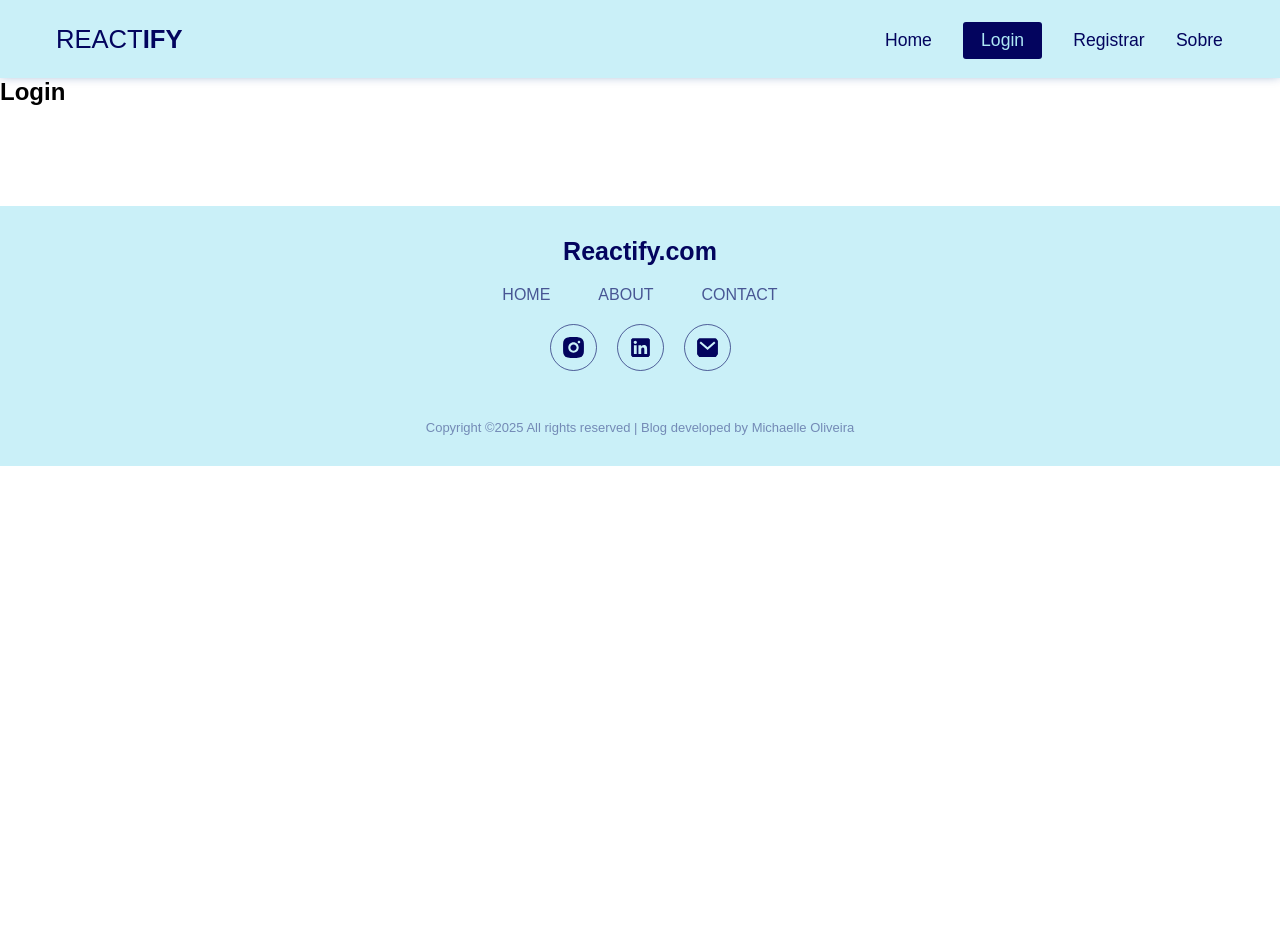
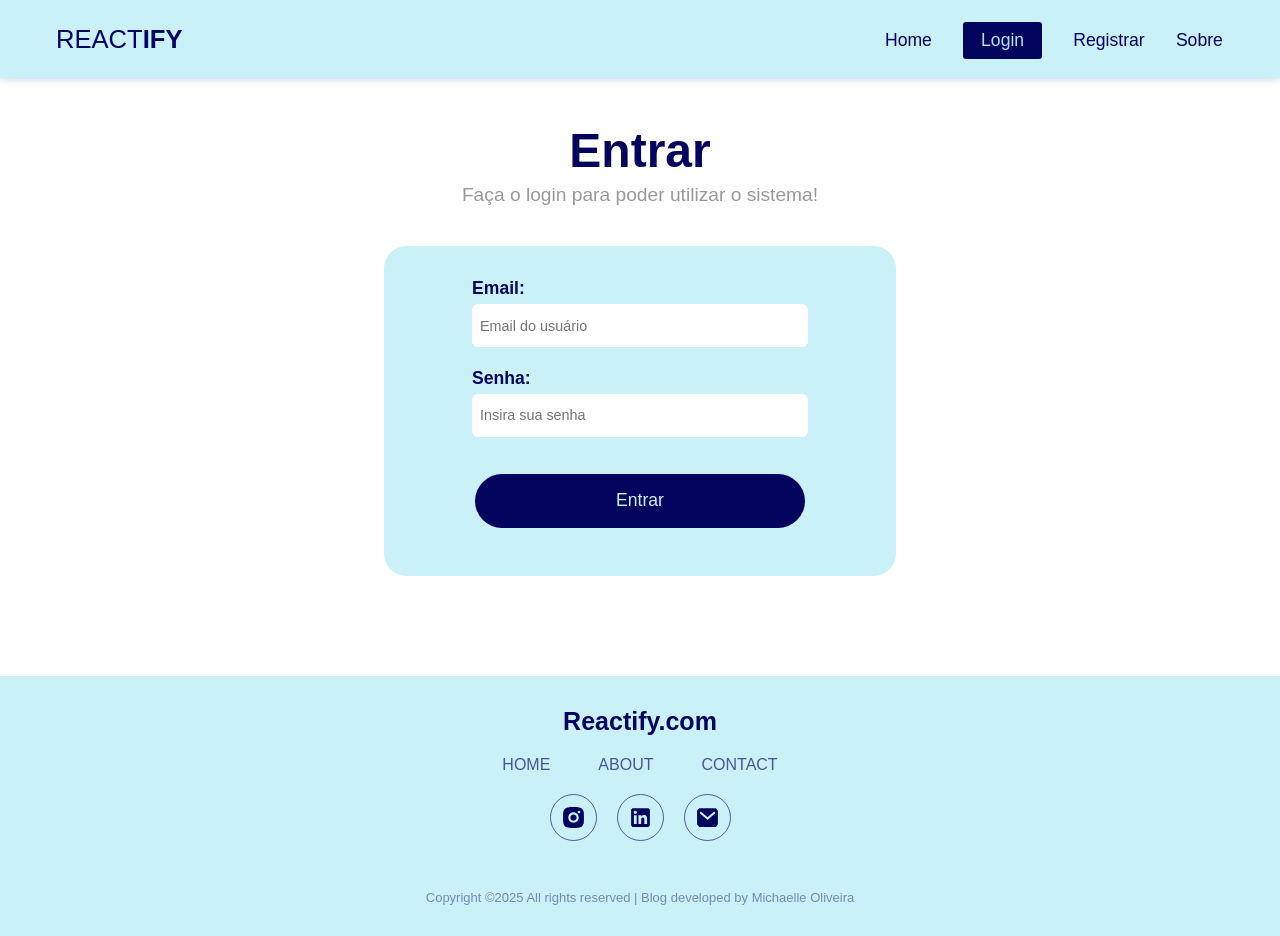
Before and after one commit to michaelleoliveir/reactify, a React (Vite) app: page /login in a window 1280 px wide. Before the commit the page ends 800 px from the top, so only its background shows below. Built offline with nearby package versions, Linux system fonts and the light colour scheme; no server answers; a web font is replaced by a local one.

Commit message:
feat: login logic done

```diff
--- a/src/hooks/useAuthentication.jsx
+++ b/src/hooks/useAuthentication.jsx
@@ -77,6 +77,31 @@ export const useAuthentication = () => {
         signOut(auth)
     }
 
+    // login
+    const login = async (data) => {
+        checkIfIsCancelled(); // avoiding data leaking
+
+        setLoading(true); // its loading
+        setError(false);
+
+        try {
+            await signInWithEmailAndPassword(auth, data.email, data.password);
+            setLoading();
+        } catch (error) {
+            let systemErrorMessage;
+            console.log(error)
+
+            if (error.message.includes("invalid-credential")) {
+                systemErrorMessage = "Dados inválidos!";
+            } else {
+                systemErrorMessage = "Ocorreu um erro. Tente mais tarde."
+            }
+
+            setError(systemErrorMessage);
+            setLoading(false)
+        }
+    }
+
     useEffect(() => {
         return () => setCancelled(true);
     }, []);
@@ -86,6 +111,7 @@ export const useAuthentication = () => {
         createUser,
         error,
         loading,
-        logout
+        logout,
+        login
     };
 };
--- a/src/pages/Login/Login.jsx
+++ b/src/pages/Login/Login.jsx
@@ -1,9 +1,58 @@
+import { RiErrorWarningLine } from "@remixicon/react";
+import { useAuthentication } from "../../hooks/useAuthentication";
 import styles from "./Login.module.css"
 
+import { useState, useEffect } from "react"
+
 const Login = () => {
+    const [email, setEmail] = useState("");
+    const [password, setPassword] = useState("");
+    const [error, setError] = useState("");
+
+    // importing from hook
+    const { login, error: authError, loading } = useAuthentication();
+
+    const handleSubmit = async (e) => {
+        e.preventDefault();
+
+        setError("");
+
+        const user = {
+            email,
+            password
+        }
+
+        const res = await login(user)
+    }
+
+    // substitui erro atual pelo erro do auth
+    useEffect(() => {
+        if (authError) {
+            setError(authError)
+        }
+    }, [authError])
+
     return (
-        <div>
-            <h2>Login</h2>
+        <div className={styles.login}>
+            <h1 className={styles.heading}>Entrar</h1>
+            <p className={styles.text}>Faça o login para poder utilizar o sistema!</p>
+            <form onSubmit={handleSubmit}>
+                <label>
+                    <span className={styles.title}>Email:</span>
+                    <input type="email" name="email" required placeholder="Email do usuário" autoComplete="off" value={email} onChange={(e) => setEmail(e.target.value)} />
+                </label>
+                <label>
+                    <span className={styles.title}>Senha:</span>
+                    <input type="password" name="password" required placeholder="Insira sua senha" autoComplete="off" value={password} onChange={(e) => setPassword(e.target.value)} />
+                </label>
+
+                {!loading && <button className="btn">Entrar</button>}
+                {loading && <button className="btn" disabled>Aguarde...</button>}
+
+                {error && <p className="error">
+                    <RiErrorWarningLine style={{ marginRight: "10px", color: "red" }} />
+                    {error}</p>}
+            </form>
         </div>
     )
 }
--- a/src/pages/Login/Login.module.css
+++ b/src/pages/Login/Login.module.css
@@ -0,0 +1,26 @@
+.heading {
+    padding-top: 2.8rem;
+    font-size: 3rem;
+    color: #03045E;
+}
+
+.text {
+    margin: 0.4rem 2rem 2.5rem;
+    font-size: 1.2rem;
+    color: rgb(152, 152, 152);
+}
+
+.login {
+    display: flex;
+    flex-direction: column;
+    align-items: center;
+    text-align: center;
+}
+
+.erro {
+    border: 2px solid #ff0019;
+}
+
+.title {
+    color: #03045E;
+}
```
